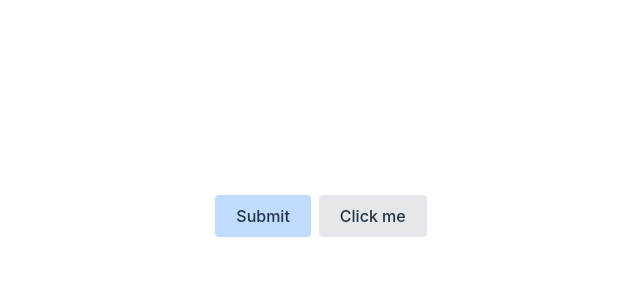
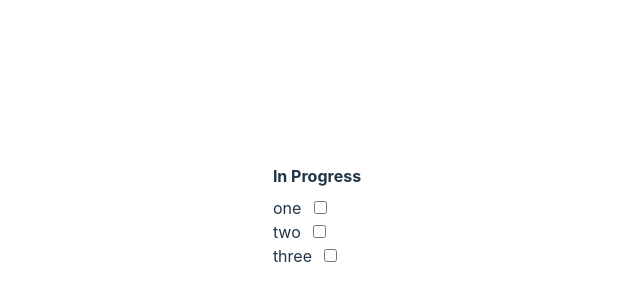
Before and after one commit to MohamedAhmed12/playaround-with-vue3, a Vue app: page / in a window 1280 px wide. Shown: the part 184-484 px from the top of the page, without its empty margins (323-963 px from the left). Built offline with nearby package versions, Linux system fonts and the light colour scheme.

Commit message:
7-bring-it-all-together

```diff
--- a/src/App.vue
+++ b/src/App.vue
@@ -1,16 +1,15 @@
 <script>
-import Button from "./components/Button.vue";
+import Assignments from "./components/Assignments.vue";
 
 export default {
   components: {
-    Button,
+    Assignments,
   },
 };
 </script>
 
 <template>
-  <Button>Submit</Button>
-  <Button type="secondary">Click me</Button>
+  <Assignments />
 </template>
 
 <style scoped>
--- /dev/null
+++ b/src/components/AssignmentList.vue
@@ -0,0 +1,26 @@
+<script>
+export default {
+  props: {
+    assignments: Array,
+    title: String,
+  },
+};
+</script>
+
+<template class="h-full grid place-items-center">
+  <section class="text-left" v-show="assignments.length">
+    <h2 class="font-bold mb-2">{{ title }}</h2>
+    <ul>
+      <li v-for="assignment in assignments" :key="assignment.id">
+        {{ assignment.name }}
+        <input
+          type="checkbox"
+          name=""
+          id=""
+          class="ml-2"
+          v-model="assignment.completed"
+        />
+      </li>
+    </ul>
+  </section>
+</template>
--- /dev/null
+++ b/src/components/Assignments.vue
@@ -0,0 +1,31 @@
+<script>
+import AssignmentList from "./AssignmentList.vue";
+
+export default {
+  data() {
+    return {
+      assignments: [
+        { id: 1, name: "one", completed: false },
+        { id: 2, name: "two", completed: false },
+        { id: 3, name: "three", completed: false },
+      ],
+    };
+  },
+
+  computed: {
+    filters() {
+      return {
+        inProgress: this.assignments.filter((elm) => !elm.completed),
+        completed: this.assignments.filter((elm) => elm.completed),
+      };
+    },
+  },
+
+  components: { AssignmentList },
+};
+</script>
+
+<template class="h-full grid place-items-center">
+  <assignment-list :assignments="filters.inProgress" title="In Progress" />
+  <assignment-list :assignments="filters.completed" title="Completed" />
+</template>
```
